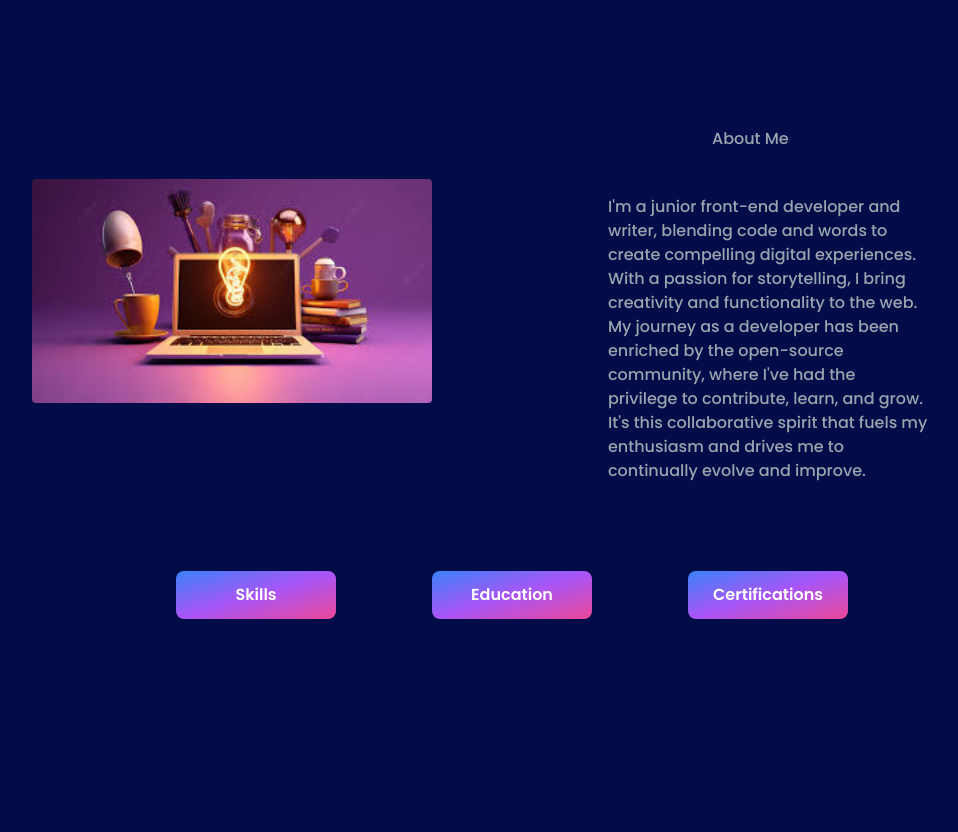
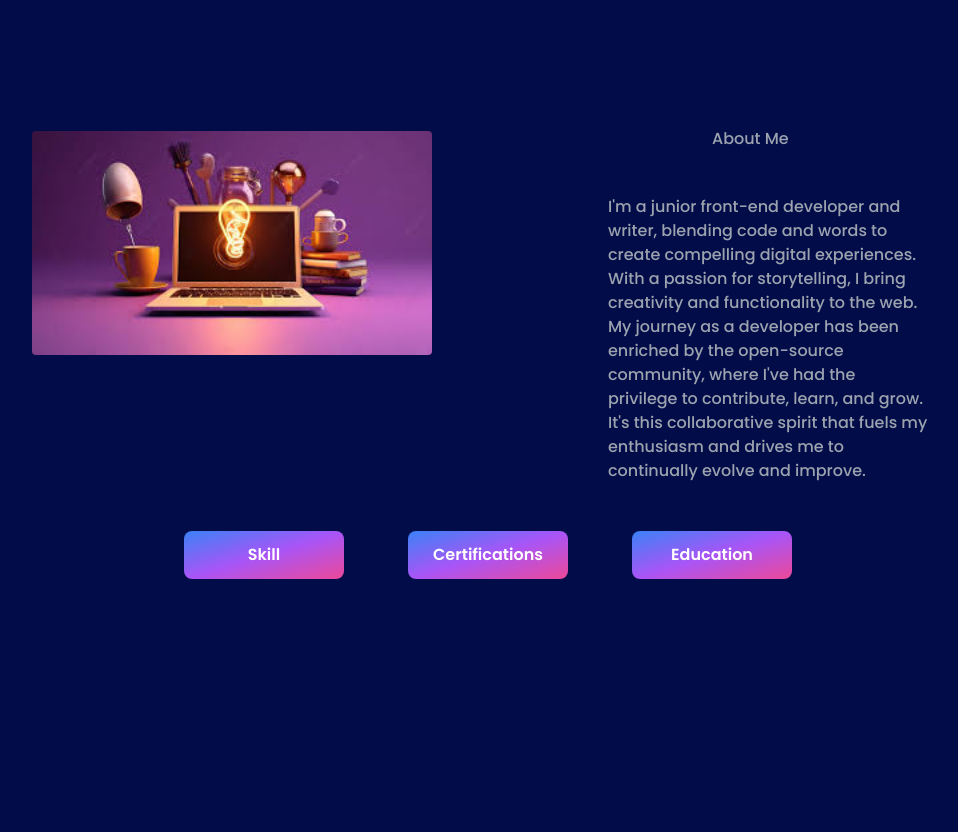
Before and after one commit to Nwakaego-Ego/Portfolio, a Next.js app: page / in a window 1280 px wide. Shown: the part 427-1259 px from the top of the page, without its empty margins (128-1086 px from the left). Built offline with nearby package versions, Linux system fonts and the light colour scheme.

Commit message:
Change Certification, Education and Skills to ListDropDown Page

```diff
--- a/src/app/Pages/About/about.jsx
+++ b/src/app/Pages/About/about.jsx
@@ -10,7 +10,7 @@ const About = () => {
         <div className="">
           <div
             className="flex justify-center items-center relative
-       mx-auto text-center  overflow-hidden top-4"
+       mx-auto text-center  overflow-hidden top-2"
           >
             <Image
               src="/bulb.jfif"
@@ -19,7 +19,7 @@ const About = () => {
               height={300}
               layout="fit"
               objectFit="cover"
-              className="mx-auto rounded mt-10"
+              className="mx-auto rounded "
             />
           </div>
         </div>
--- /dev/null
+++ b/src/app/components/ListDropDown/listDropDown.jsx
@@ -0,0 +1,31 @@
+import React, { useState } from "react";
+
+const listDropDown = ({ btnText, lists }) => {
+  const [dropDownVisible, setDropDownVisible] = useState(false);
+
+  const toggleDropDown = () => {
+    setDropDownVisible(!dropDownVisible);
+  };
+
+  return (
+    <>
+      <div className="w-52 h-32">
+        <button
+          onClick={toggleDropDown}
+          className="w-40 h-12 block lg:inline-block bg-gradient-to-br from-blue-500 via-purple-500 to-pink-500 hover:bg-slate-200 text-white font-bold py-2 px-4 rounded-lg mb-10"
+        >
+          {btnText}
+        </button>
+        {dropDownVisible && (
+          <>
+            {lists.map((list) => {
+              return <p className="text-white">{list} </p>;
+            })}
+          </>
+        )}
+      </div>
+    </>
+  );
+};
+
+export default listDropDown;
--- a/src/app/components/Projects/project.css
+++ b/src/app/components/Projects/project.css
@@ -10,7 +10,7 @@
 .card:hover {
   box-shadow: 0 4px 8px rgba(0, 0, 0, 0.2);
   transform: scale(1.05);
-  border: 1px solid #010c48;
+  border: 1px solid transparent;
 }
 
 .image {
--- a/src/app/header/page.jsx
+++ b/src/app/header/page.jsx
@@ -10,6 +10,8 @@ import Projects from "../components/Projects/project";
 import { FaSun, FaMoon } from "react-icons/fa";
 import About from "../Pages/About/about";
 import Contact from "../Pages/Contact/contact";
+import ListDropDown from "../components/ListDropDown/listDropDown";
+import { dropDownData } from "@/data";
 
 const header = () => {
   const [isDarkMode, setDarkMode] = useState(false);
@@ -99,8 +101,17 @@ const header = () => {
       </div>
       <About />
       <div className="flex flex-col items-center lg:flex-row justify-center mx-auto  lg:space-x-4   lg:ml-0">
-        <Skills /> <Education />
-        <Certifications />
+        {/* <Skills /> <Education />
+        <Certifications /> */}
+        {dropDownData.map((item) => {
+          return (
+            <ListDropDown
+              key={item.id}
+              btnText={item.text}
+              lists={item.lists}
+            />
+          );
+        })}
       </div>
       <Projects />
       <Contact />
--- /dev/null
+++ b/src/data.js
@@ -0,0 +1,27 @@
+export const dropDownData = [
+  {
+    id: 1,
+    text: "Skill",
+    lists: ["HTML", "CSS", "JAVASCRIPT", "REACT", "NEXTJS", "TAILWIND"],
+  },
+  {
+    id: 2,
+    text: "Certifications",
+    lists: [
+      "Junior Frontend Developer",
+      "Web Developement",
+      "Responsive Design",
+      "Junior React Developer",
+    ],
+  },
+  {
+    id: 3,
+    text: "Education",
+    lists: [
+      "Zuri Training",
+      "Shecodes Plus",
+      "Shecodes Responsive",
+      "Shecodes React",
+    ],
+  },
+];
```
